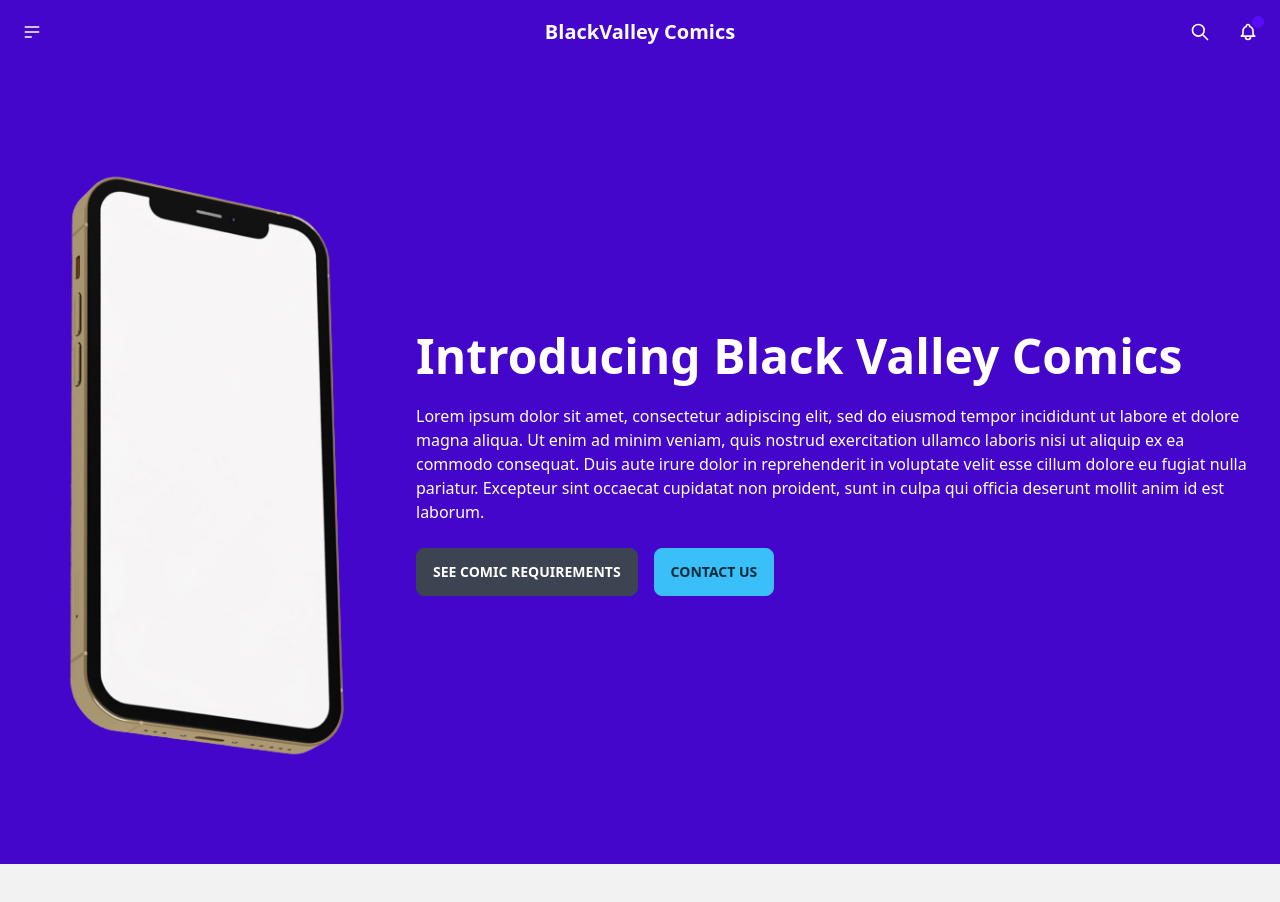
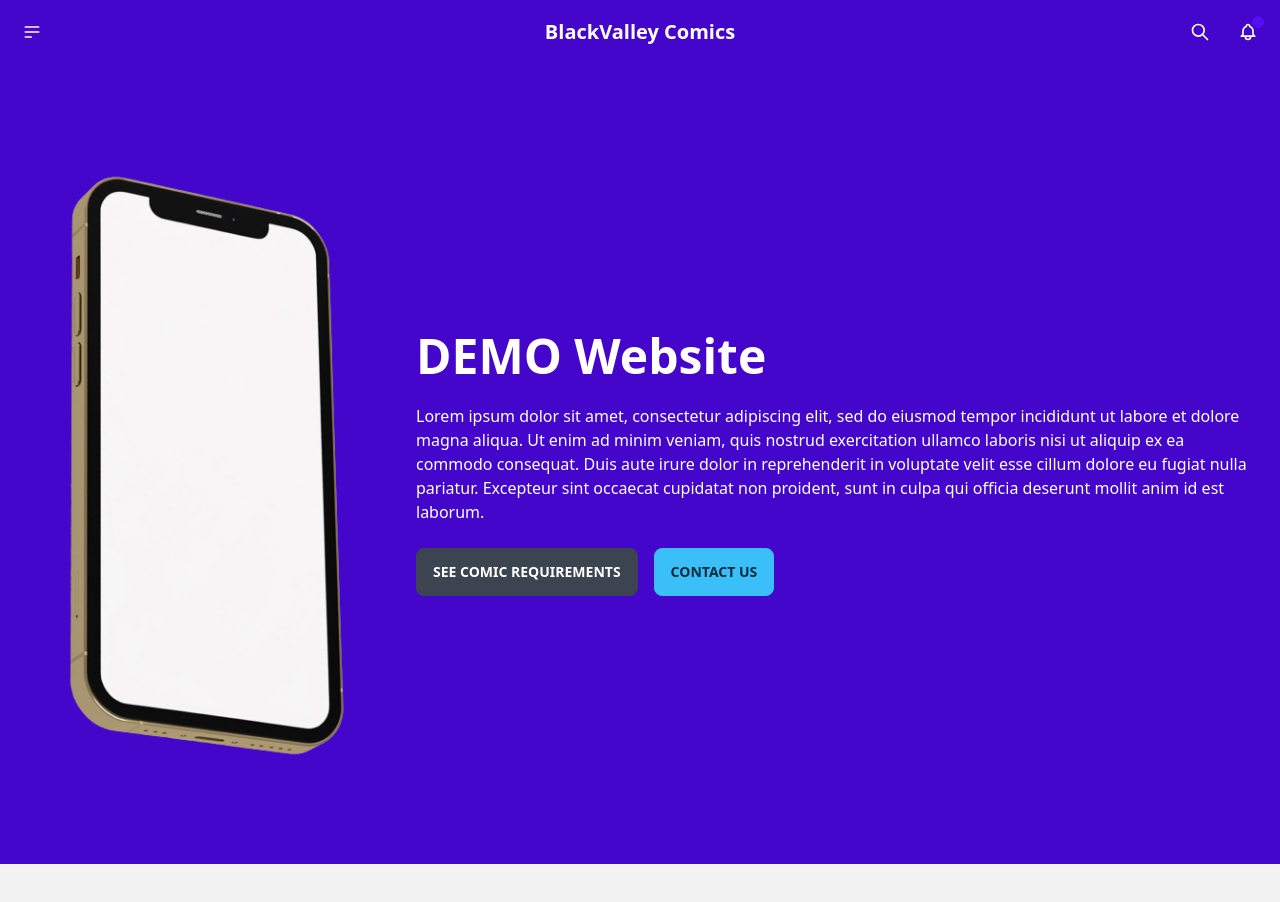
Before and after one commit to TehillahK/black-valley-web, a React (Vite) app: page / in a window 1280 px wide. Shown: the top 902 px of the page. Built offline with nearby package versions, Linux system fonts and the light colour scheme.

Commit message:
demo website

```diff
--- a/src/pages/Home/components/IntroHero.tsx
+++ b/src/pages/Home/components/IntroHero.tsx
@@ -10,7 +10,7 @@ const IntroHero = () => {
         />
         <div className="">
           <h1 className="text-5xl font-bold">
-            Introducing Black Valley Comics{" "}
+            DEMO Website
           </h1>
           <p className="py-6">
 
```
